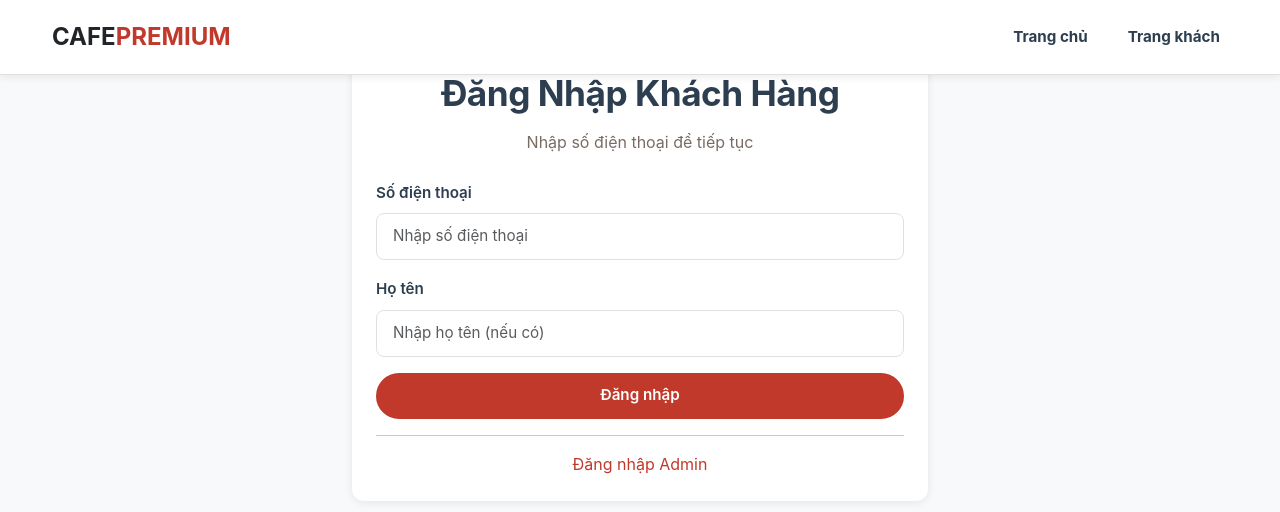
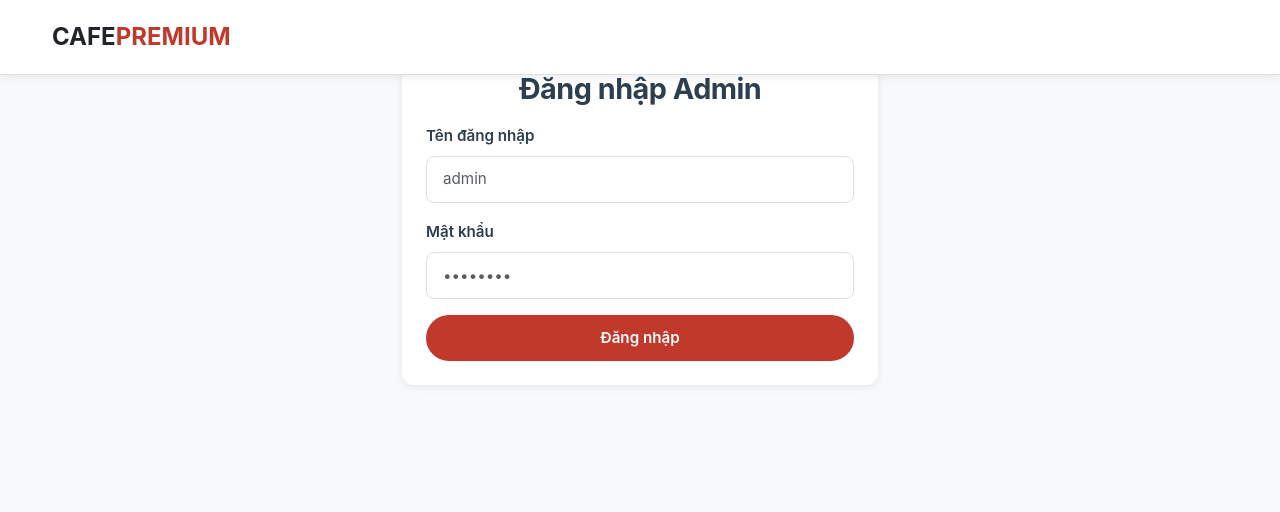
Before and after one commit to nvd-source/FIT-DNU-FE-NHOM-5, a website: page login.html in a window 1280 px wide. Drawn offline with nearby package versions, Linux system fonts and the light colour scheme.

Commit message:
Replace login.html with admin login form (admin/admin010101)

```diff
--- a/login.html
+++ b/login.html
@@ -3,7 +3,7 @@
 <head>
     <meta charset="UTF-8">
     <meta name="viewport" content="width=device-width, initial-scale=1.0">
-    <title>Đăng nhập - Khách hàng</title>
+    <title>Đăng nhập Admin - Cafe Premium</title>
     <link href="https://cdn.jsdelivr.net/npm/bootstrap@5.3.0/dist/css/bootstrap.min.css" rel="stylesheet">
     <link rel="stylesheet" href="style.css">
 </head>
@@ -13,41 +13,27 @@
             <a class="navbar-brand" href="index.html">
                 <span class="text-dark">CAFE</span><span class="text-danger">PREMIUM</span>
             </a>
-            <button class="navbar-toggler" type="button" data-bs-toggle="collapse" data-bs-target="#navbarNav">
-                <span class="navbar-toggler-icon"></span>
-            </button>
-            <div class="collapse navbar-collapse" id="navbarNav">
-                <ul class="navbar-nav ms-auto gap-4">
-                    <li class="nav-item"><a class="nav-link fw-bold" href="index.html">Trang chủ</a></li>
-                    <li class="nav-item"><a class="nav-link fw-bold" href="public.html">Trang khách</a></li>
-                </ul>
-            </div>
         </div>
     </nav>
 
-    <main class="py-5">
+    <main class="py-5" style="padding-top:100px;">
         <div class="container">
             <div class="row justify-content-center">
-                <div class="col-md-6">
+                <div class="col-md-5">
                     <div class="card shadow-sm">
                         <div class="card-body p-4">
-                            <h2 class="text-center mb-3">Đăng Nhập Khách Hàng</h2>
-                            <p class="text-center text-muted mb-4">Nhập số điện thoại để tiếp tục</p>
-                            <form id="customerLoginForm">
+                            <h3 class="text-center mb-3">Đăng nhập Admin</h3>
+                            <form id="adminLoginForm" novalidate>
                                 <div class="mb-3">
-                                    <label for="customerPhone" class="form-label">Số điện thoại</label>
-                                    <input type="tel" class="form-control" id="customerPhone" required placeholder="Nhập số điện thoại">
+                                    <label for="adminUser" class="form-label">Tên đăng nhập</label>
+                                    <input id="adminUser" class="form-control" required placeholder="admin">
                                 </div>
                                 <div class="mb-3">
-                                    <label for="customerName" class="form-label">Họ tên</label>
-                                    <input type="text" class="form-control" id="customerName" placeholder="Nhập họ tên (nếu có)">
+                                    <label for="adminPass" class="form-label">Mật khẩu</label>
+                                    <input id="adminPass" type="password" class="form-control" required placeholder="••••••••">
                                 </div>
-                                <button type="submit" class="btn btn-primary w-100">Đăng nhập</button>
+                                <button type="submit" class="btn btn-danger w-100">Đăng nhập</button>
                             </form>
-                            <hr>
-                            <p class="text-center text-muted mb-0">
-                                <a href="login.html" class="text-danger">Đăng nhập Admin</a>
-                            </p>
                         </div>
                     </div>
                 </div>
@@ -56,6 +42,6 @@
     </main>
 
     <script src="https://cdn.jsdelivr.net/npm/bootstrap@5.3.0/dist/js/bootstrap.bundle.min.js"></script>
-    <script src="login-customer.js"></script>
+    <script src="login.js"></script>
 </body>
 </html>
```
